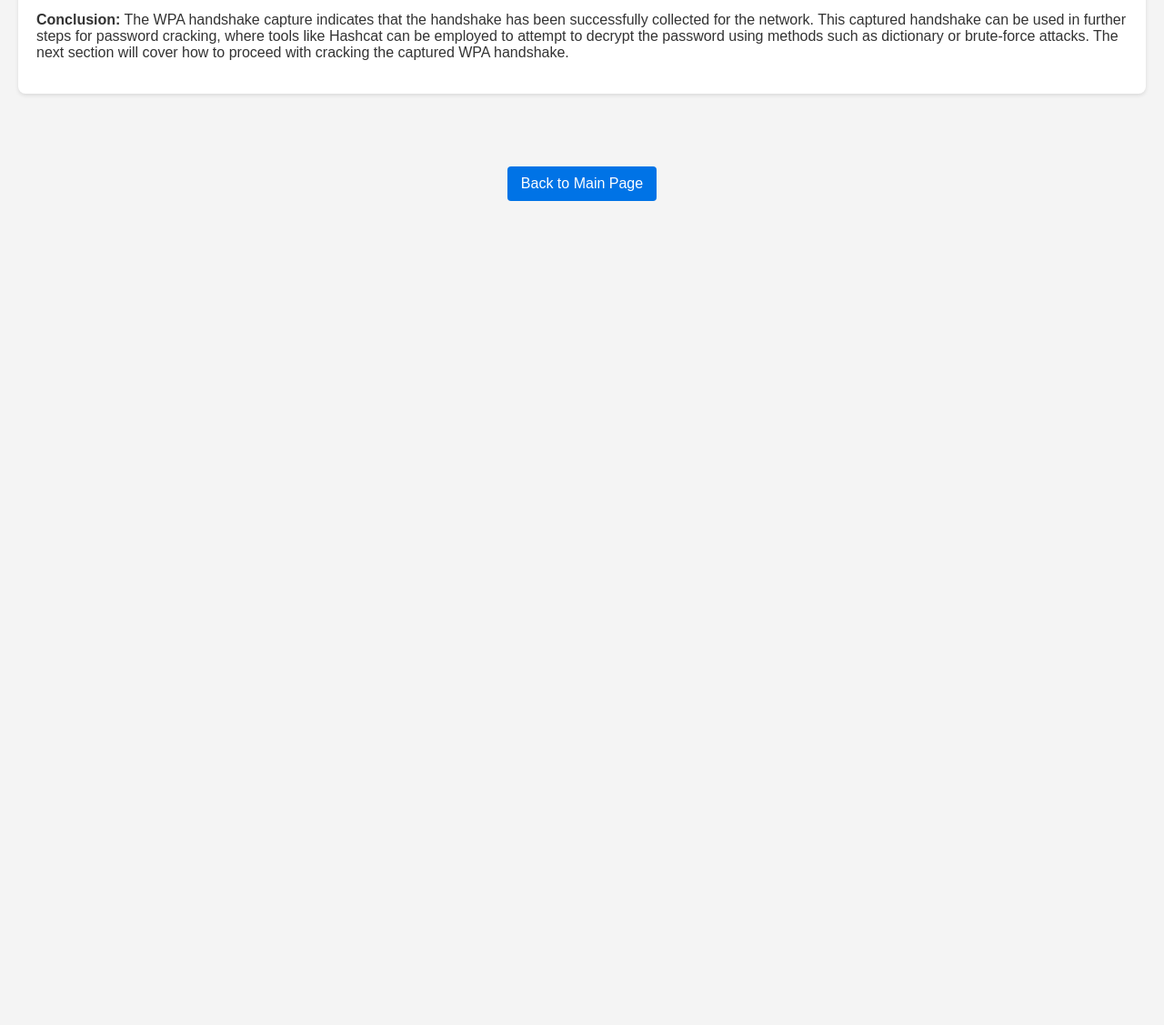
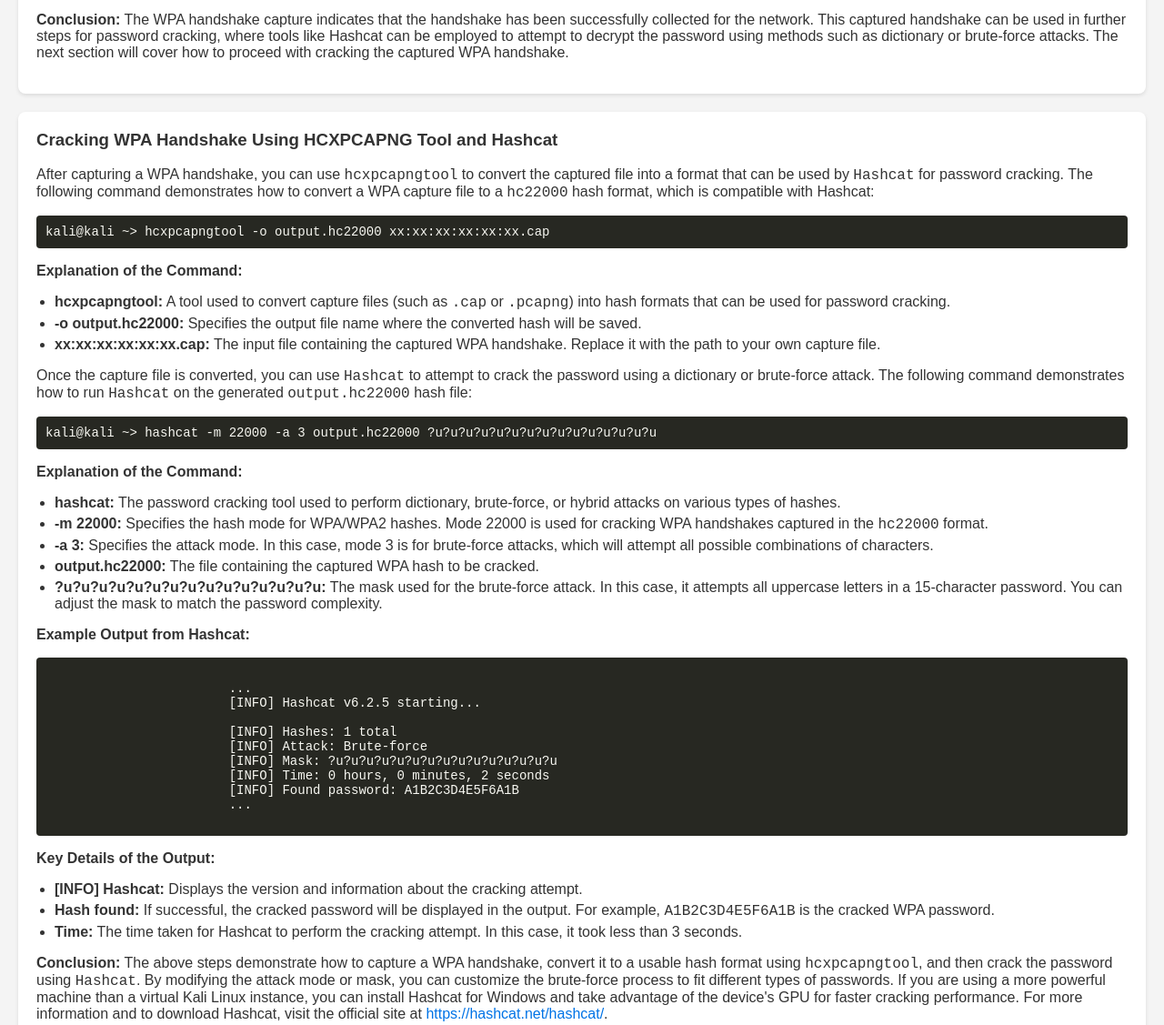
Before and after one commit to lukaszFD/ICYB_PW, a plain HTML site: page pages/wifi.html in a window 1280 px wide. Shown: the part 6678-7805 px from the top of the page at 91% size. Before the commit the page ends 6899 px from the top, so only its background shows below. Drawn offline with Linux system fonts and the light colour scheme.

Commit message:
+ Hashcat

```diff
--- a/pages/wifi.html
+++ b/pages/wifi.html
@@ -359,6 +359,56 @@
 			<p><strong>Conclusion:</strong> The WPA handshake capture indicates that the handshake has been successfully collected for the network. This captured handshake can be used in further steps for password cracking, where tools like Hashcat can be employed to attempt to decrypt the password using methods such as dictionary or brute-force attacks. The next section will cover how to proceed with cracking the captured WPA handshake.</p>
 		</section>
 
+		<section class="content-section">
+			<h3>Cracking WPA Handshake Using HCXPCAPNG Tool and Hashcat</h3>
+
+			<p>After capturing a WPA handshake, you can use <code>hcxpcapngtool</code> to convert the captured file into a format that can be used by <code>Hashcat</code> for password cracking. The following command demonstrates how to convert a WPA capture file to a <code>hc22000</code> hash format, which is compatible with Hashcat:</p>
+			<pre><code>kali@kali ~> hcxpcapngtool -o output.hc22000 xx:xx:xx:xx:xx:xx.cap</code></pre>
+
+			<p><strong>Explanation of the Command:</strong></p>
+			<ul>
+				<li><strong>hcxpcapngtool:</strong> A tool used to convert capture files (such as <code>.cap</code> or <code>.pcapng</code>) into hash formats that can be used for password cracking.</li>
+				<li><strong>-o output.hc22000:</strong> Specifies the output file name where the converted hash will be saved.</li>
+				<li><strong>xx:xx:xx:xx:xx:xx.cap:</strong> The input file containing the captured WPA handshake. Replace it with the path to your own capture file.</li>
+			</ul>
+
+			<p>Once the capture file is converted, you can use <code>Hashcat</code> to attempt to crack the password using a dictionary or brute-force attack. The following command demonstrates how to run <code>Hashcat</code> on the generated <code>output.hc22000</code> hash file:</p>
+			<pre><code>kali@kali ~> hashcat -m 22000 -a 3 output.hc22000 ?u?u?u?u?u?u?u?u?u?u?u?u?u?u?u</code></pre>
+
+			<p><strong>Explanation of the Command:</strong></p>
+			<ul>
+				<li><strong>hashcat:</strong> The password cracking tool used to perform dictionary, brute-force, or hybrid attacks on various types of hashes.</li>
+				<li><strong>-m 22000:</strong> Specifies the hash mode for WPA/WPA2 hashes. Mode 22000 is used for cracking WPA handshakes captured in the <code>hc22000</code> format.</li>
+				<li><strong>-a 3:</strong> Specifies the attack mode. In this case, mode 3 is for brute-force attacks, which will attempt all possible combinations of characters.</li>
+				<li><strong>output.hc22000:</strong> The file containing the captured WPA hash to be cracked.</li>
+				<li><strong>?u?u?u?u?u?u?u?u?u?u?u?u?u?u?u:</strong> The mask used for the brute-force attack. In this case, it attempts all uppercase letters in a 15-character password. You can adjust the mask to match the password complexity.</li>
+			</ul>
+
+			<p><strong>Example Output from Hashcat:</strong></p>
+			<pre><code>
+			...
+			[INFO] Hashcat v6.2.5 starting...
+
+			[INFO] Hashes: 1 total
+			[INFO] Attack: Brute-force
+			[INFO] Mask: ?u?u?u?u?u?u?u?u?u?u?u?u?u?u?u
+			[INFO] Time: 0 hours, 0 minutes, 2 seconds
+			[INFO] Found password: A1B2C3D4E5F6A1B
+			...
+			</code></pre>
+
+			<p><strong>Key Details of the Output:</strong></p>
+			<ul>
+				<li><strong>[INFO] Hashcat:</strong> Displays the version and information about the cracking attempt.</li>
+				<li><strong>Hash found:</strong> If successful, the cracked password will be displayed in the output. For example, <code>A1B2C3D4E5F6A1B</code> is the cracked WPA password.</li>
+				<li><strong>Time:</strong> The time taken for Hashcat to perform the cracking attempt. In this case, it took less than 3 seconds.</li>
+			</ul>
+
+			<p><strong>Conclusion:</strong> The above steps demonstrate how to capture a WPA handshake, convert it to a usable hash format using <code>hcxpcapngtool</code>, and then crack the password using <code>Hashcat</code>. By modifying the attack mode or mask, you can customize the brute-force process to fit different types of passwords. If you are using a more powerful machine than a virtual Kali Linux instance, you can install Hashcat for Windows and take advantage of the device's GPU for faster cracking performance. For more information and to download Hashcat, visit the official site at <a href="https://hashcat.net/hashcat/" target="_blank">https://hashcat.net/hashcat/</a>.</p>
+
+		</section>
+
+
     </main>
 
     <footer>
```
